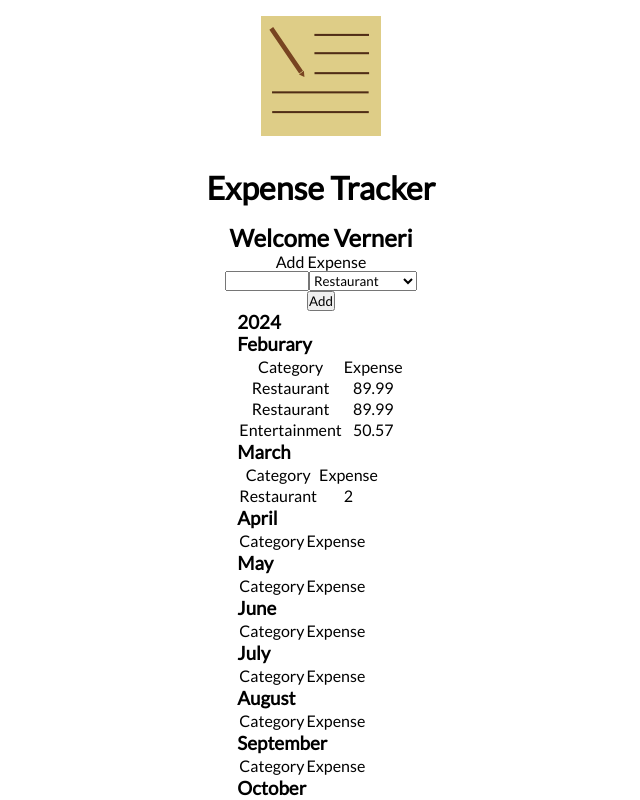
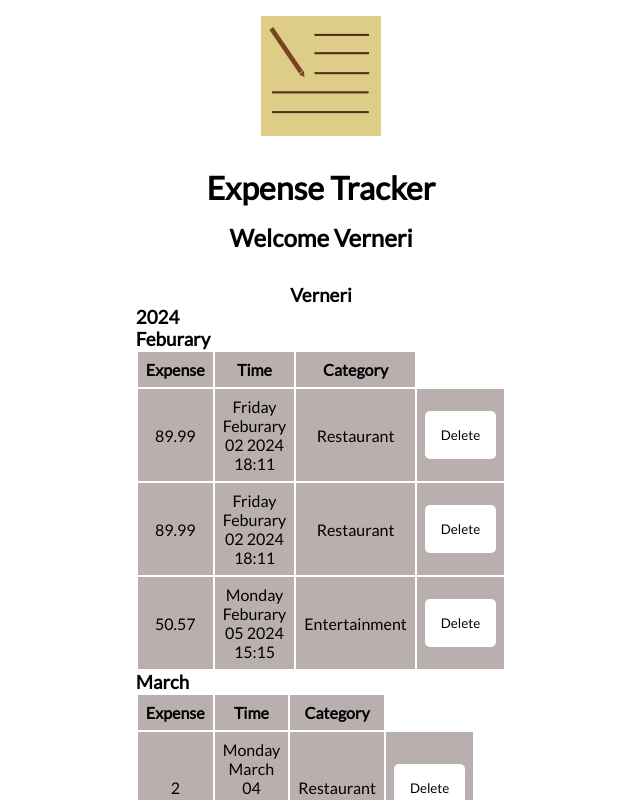
Before and after one commit to kankaanpaaverneri/Expense-Tracker, a React (Vite) app: page / in a window 1280 px wide. Both pictures are taken after a click on the button "Verneri". Shown: the top 800 px of the page, without its empty margins (319-959 px from the left). Built offline with nearby package versions, Linux system fonts and the light colour scheme.

Commit message:
Reset and create new Table.

```diff
--- /dev/null
+++ b/src/Time.js
@@ -0,0 +1,16 @@
+const months = ['January', 'Feburary', 'March', 'April', 'May', 'June', 'July', 'August', 'September', 'October', 'November', 'December'];
+const weekdays = ['Sunday', 'Monday', 'Tuesday', 'Wednesday', 'Thursday', 'Friday', 'Saturday'];
+
+export function getStartMonth(expense) {
+
+    const [weekday, userMonth, ...rest] = expense.time.split(" ");
+    return userMonth;
+}
+
+export function splitMonths(userMonth) {
+
+    const index = months.indexOf(userMonth);
+    const copyOfMonths = [...months];
+    copyOfMonths.splice(0, index);
+    return copyOfMonths;
+}
--- a/src/UsersContext.jsx
+++ b/src/UsersContext.jsx
@@ -29,13 +29,39 @@ export default function UsersContextProvider({children}) {
                     time: "Monday March 04 2024 18:45",
                     expenseAmount: 2.00,
                     category: "Restaurant",
+                },
+                {
+                    time: "Tuesday March 05 2024 18:45",
+                    expenseAmount: 2.00,
+                    category: "Restaurant",
                 }
             ],
             id: 1
         },
         {
             name: "Nea",
-            expenses: [],
+            expenses: [
+                {
+                    time: "Friday January 02 2024 18:11",
+                    expenseAmount: 18.99,
+                    category: "Restaurant"
+                },
+                {
+                    time: "Friday Feburary 02 2024 18:11",
+                    expenseAmount: 55.55,
+                    category: "Utilities"
+                },
+                {
+                    time: "Monday May 05 2024 15:15",
+                    expenseAmount: 10,
+                    category: "Entertainment"
+                },
+                {
+                    time: "Monday June 05 2024 18:45",
+                    expenseAmount: 10.00,
+                    category: "Restaurant",
+                }
+            ],
             id: 2
         }
     ]);
--- a/src/components/AddExpense.css
+++ /dev/null
@@ -1,14 +0,0 @@
-#add-expense {
-    display: flex;
-    flex-direction: column;
-    justify-content: center;
-    align-items: center;
-}
-
-#add-expense .input-fields {
-    display: flex;
-}
-
-#add-expense .input-fields input {
-    max-width: 5rem;
-}
--- a/src/components/AddExpense.jsx
+++ /dev/null
@@ -1,20 +0,0 @@
-import './AddExpense.css'
-
-const AddExpense = ({categorys}) => {
-    return (
-        <section id="add-expense">
-            <label>Add Expense</label>
-            <div className='input-fields'>
-                <input type="number" />
-                <select>
-                    {categorys.map((category, index) => {
-                        return <option key={index}>{category}</option>
-                    })}
-                </select>
-            </div>
-            <button>Add</button>
-        </section>
-    );
-}
-
-export default AddExpense;
--- a/src/components/ExpenseTable.css
+++ /dev/null
@@ -1,10 +0,0 @@
-#expense-table {
-    display: flex;
-    flex-direction: column;
-    justify-content: center;
-    align-items: center;
-}
-
-#expense-table table {
-    text-align: center;
-}
--- a/src/components/ExpenseTable.jsx
+++ /dev/null
@@ -1,63 +0,0 @@
-import './ExpenseTable.css'
-import TableBody from './TableBody'
-const weekdays = ["Sunday", "Monday", "Tuesday", "Wednesday", "Thursday", "Friday", "Saturday"];
-const months = ["January", "Feburary", "March", "April", "May", "June", "July", "August", "September", "October", "November", "December"];
-const currentTime = new Date();
-const timeInfo = `${weekdays[currentTime.getDay()]} ${months[currentTime.getMonth()]} ${currentTime.getDate()} ${currentTime.getFullYear()} ${currentTime.getHours()}:${currentTime.getMinutes()}`;
-
-function getUserFirstMonth( selectedUser ) {
-
-    if(selectedUser.expenses.length === 0)
-        return "No expenses";
-
-    const firstExpenseTime = selectedUser.expenses[0].time;
-    const [_, month, ...rest] = firstExpenseTime.split(" ");
-    return month;
-}
-
-function spliceMonths(firstMonth) {
-    const indexOfFirstMonth = months.indexOf(firstMonth);
-    months.splice(0, indexOfFirstMonth);
-}
-
-const ExpenseTable = ({selectedUser}) => {
-
-    //Get first month
-    const firstMonth = getUserFirstMonth(selectedUser);
-    if(firstMonth) {
-        spliceMonths(firstMonth);
-    }
-
-    return (
-        <section id="expense-table">
-            <div className='months'>
-                <h1>{currentTime.getFullYear()}</h1>
-                {months.map((month, index) => {
-                    return <div key={index} className='month'>
-                        <h1>{month}</h1>
-                        <table>
-                            <thead>
-                                <tr>
-                                    <td>Category</td>
-                                    <td>Expense</td>
-                                </tr>
-                            </thead>
-                            {selectedUser.expenses.map((expense, index) => {
-                                const [_, expenseMonth, ...rest] = expense.time.split(" ");
-
-                                if(expenseMonth === month) {
-                                    return <TableBody
-                                    key={index}
-                                    expense={expense}
-                                    />
-                                }
-                            })}
-                        </table>
-                    </div>
-                })}
-            </div>
-        </section>
-    );
-}
-
-export default ExpenseTable;
--- /dev/null
+++ b/src/components/ExpenseTables.css
@@ -0,0 +1,41 @@
+#expense-tables {
+    display: flex;
+    flex-direction: column;
+}
+
+.table-container {
+    margin: 1rem;
+    padding: 1rem;
+}
+
+table {
+    text-align: center;
+    max-width: 1rem;
+}
+
+table tr td {
+    border: none;
+    padding: 0.5rem;
+    background: rgb(186, 175, 175);
+}
+
+.user-name {
+    text-align: center;
+}
+
+.month {
+    text-align: left;
+}
+
+table button {
+    background: white;
+    color: black;
+    border: none;
+    border-radius: 5px;
+    padding: 1rem;
+}
+
+table button:hover {
+    background: rgb(217, 216, 216);
+    cursor: pointer;
+}
--- /dev/null
+++ b/src/components/ExpenseTables.jsx
@@ -0,0 +1,34 @@
+import './ExpenseTables.css'
+
+import { UsersContext } from '../UsersContext';
+import { useContext } from 'react';
+import { getStartMonth, splitMonths } from '../Time';
+import Table from './Table';
+
+const ExpenseTables = ({}) => {
+    const {users} = useContext(UsersContext);
+    return (
+        <section id="expense-tables">
+            {users.map(user => {
+                const startMonth = getStartMonth(user.expenses[0]);
+                const months = splitMonths(startMonth);
+                return <div key={user.id} className='table-container'>
+                    <h1 className='user-name'>{user.name}</h1>
+                    <h1>{new Date().getFullYear()}</h1>
+                    {months.map((month, monthIndex) => {
+                        return <div key={monthIndex}>
+                            <h1>{month}</h1>
+                            <Table
+                            expenses={user.expenses}
+                            currentMonth={month}
+                            startMonth={startMonth}
+                            />
+                        </div>
+                    })}
+                </div>
+            })}
+        </section>
+    );
+}
+
+export default ExpenseTables;
--- a/src/components/SelectUser.jsx
+++ b/src/components/SelectUser.jsx
@@ -7,15 +7,16 @@ const SelectUser = ({setSelectedUser}) => {
     const {users, addUser, deleteUser} = useContext(UsersContext);
     const [optionButtonSelected, setOptionButtonSelected] = useState("");
 
-    console.log(users);
-
     function handleClick(buttonClicked) {
         if(buttonClicked === "CreateNewUser") {
             setOptionButtonSelected("Create");
         }
 
         if(buttonClicked === "DeleteUser") {
-            optionButtonSelected === "" ? setOptionButtonSelected("Delete") : setOptionButtonSelected("");
+            if(optionButtonSelected === "")
+                setOptionButtonSelected("Delete")
+            else
+                setOptionButtonSelected("");
         }
     }
 
@@ -52,7 +53,7 @@ const SelectUser = ({setSelectedUser}) => {
                     </button>
                 })}
             </menu>
-            <div id="create-user">
+            <div id="option-buttons">
                 <button
                 onClick={() => handleClick("CreateNewUser")}>
                     Create new user
--- /dev/null
+++ b/src/components/Table.jsx
@@ -0,0 +1,44 @@
+
+
+function isMonthChanged(months, currentMonth) {
+
+    const foundMonth = months.find(month => {
+        return currentMonth === month;
+    });
+    //Month Is changed
+    if(!foundMonth) {
+        months.push(currentMonth);
+        return true;
+    }
+
+    //Month isn't changed
+    return false;
+}
+
+const Table = ({expenses, currentMonth, startMonth}) => {
+    const months = [];
+    return (
+        <table key={currentMonth}>
+            {expenses.map((expense, expenseIndex) => {
+                const [weekday, month, ...rest] = expense.time.split(" ");
+                return month === currentMonth && <tbody key={expenseIndex}>
+                    {
+                     isMonthChanged(months, month) && <tr>
+                        <td><b>Expense</b></td>
+                        <td><b>Time</b></td>
+                        <td><b>Category</b></td>
+                    </tr>
+                    }
+                    <tr>
+                        <td>{expense.expenseAmount}</td>
+                        <td>{expense.time}</td>
+                        <td>{expense.category}</td>
+                        <td><button>Delete</button></td>
+                    </tr>
+                </tbody>
+            })}
+        </table>
+    );
+}
+
+export default Table;
--- a/src/components/TableBody.jsx
+++ /dev/null
@@ -1,16 +0,0 @@
-
-
-const TableBody = ({expense}) => {
-
-
-    return (
-        <tbody>
-            <tr>
-                <td>{expense.category}</td>
-                <td>{expense.expenseAmount}</td>
-            </tr>
-        </tbody>
-    );
-}
-
-export default TableBody;
--- a/src/components/UserRoot.jsx
+++ b/src/components/UserRoot.jsx
@@ -1,31 +1,12 @@
-import AddExpense from './AddExpense';
-import ExpenseTable from './ExpenseTable';
+import ExpenseTables from './ExpenseTables';
 import './UserRoot.css'
 
 const UserRoot = ({selectedUser}) => {
-    function getAllGategorys() {
-        categorys.push(selectedUser.expenses[0].category);
-        selectedUser.expenses.forEach(expense => {
-            const foundCategory = categorys.find(category => {
-                return category === expense.category;
-            });
+    return <section id="user-root">
+        <h1>Welcome {selectedUser.name}</h1>
+        <ExpenseTables/>
 
-            if(!foundCategory)
-                categorys.push(expense.category);
-        });
-    }
-    const categorys = [];
-    if(selectedUser.expenses.length > 0) {
-        getAllGategorys();
-    }
-
-    return (
-        <section id="user-root">
-            <h1>Welcome {selectedUser.name}</h1>
-            <AddExpense categorys={categorys}/>
-            <ExpenseTable selectedUser={selectedUser}/>
-        </section>
-    );
+    </section>
 }
 
 export default UserRoot;
```
